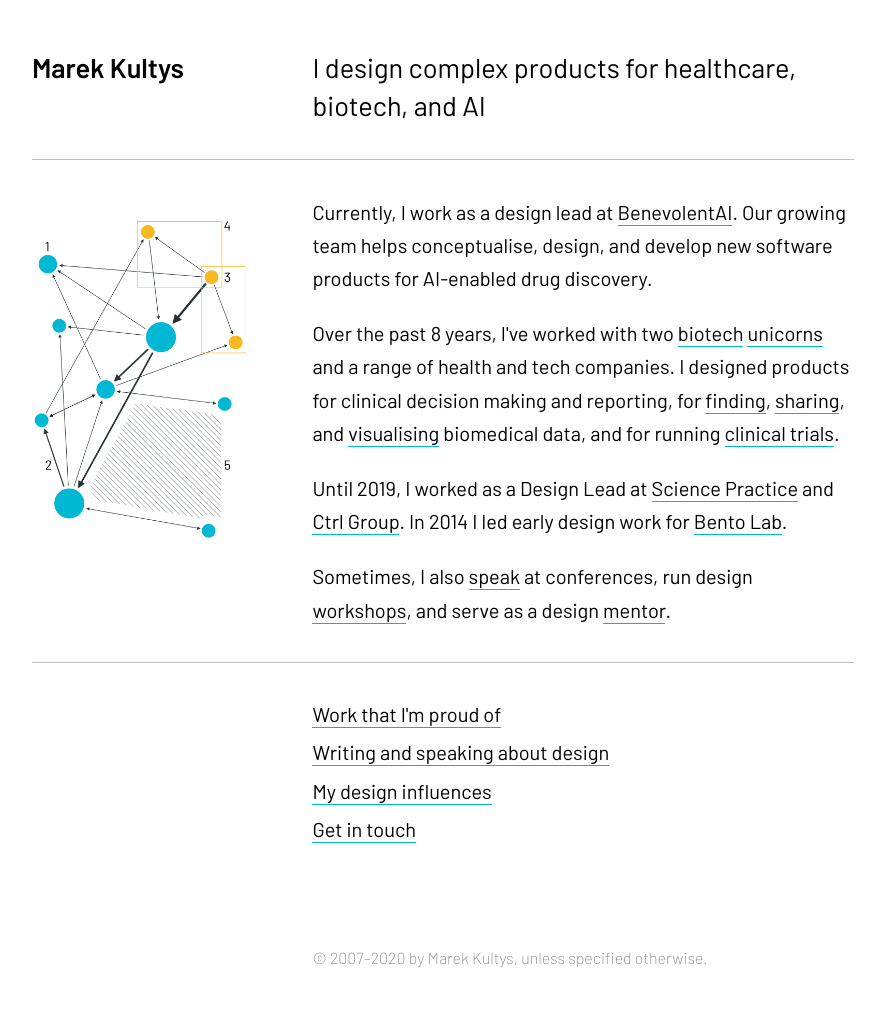
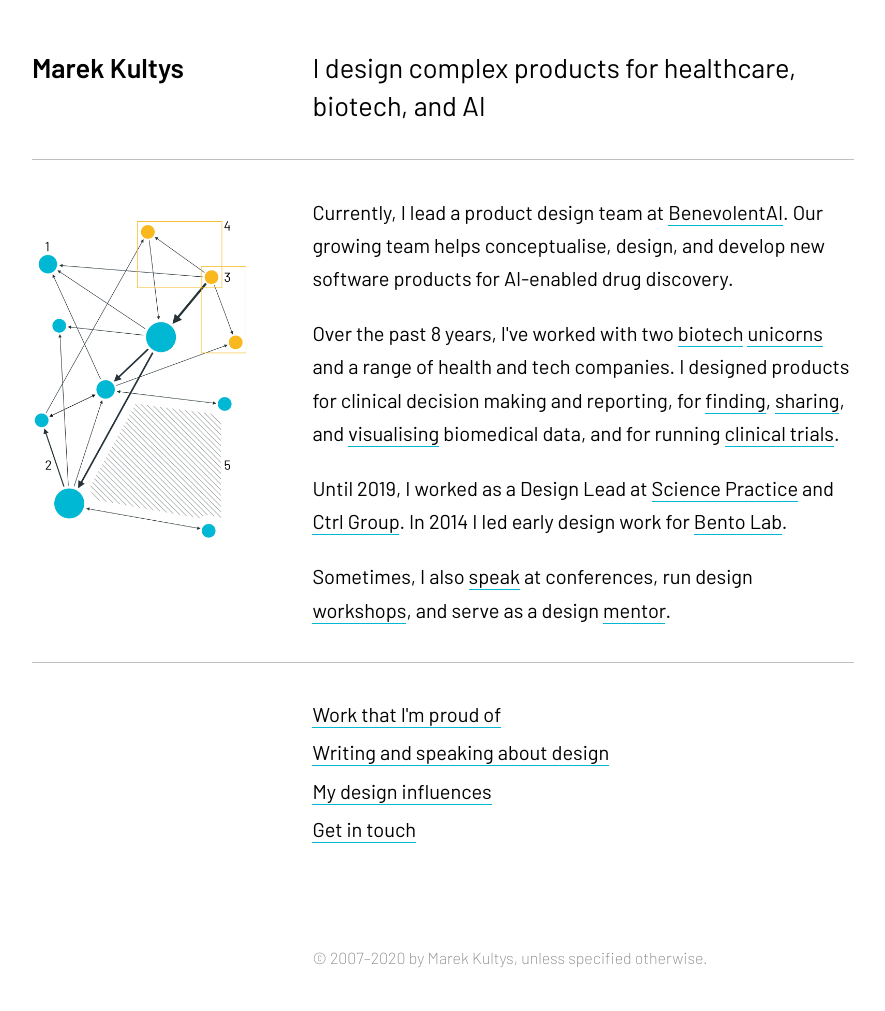
Before and after one commit to marek-kultys/marekkultys.github.io, a Jekyll site: the page built from index.html, in a window 1280 px wide. Shown: the whole page, without its empty margins (197-1082 px from the left). Built offline with Jekyll 4.4.1, drawn with Linux system fonts in a browser that asks for light colours.

Commit message:
Update top line

```diff
--- a/index.html
+++ b/index.html
@@ -10,7 +10,7 @@
       </div>
       <div class="container-two-thirds">
          <p>
-            Currently, I work as a design lead at <a href="http://benevolent.ai">BenevolentAI</a>. Our growing team helps conceptualise, design, and develop new software products for <nobr>AI-enabled</nobr> drug discovery.
+            Currently, I lead a product design team at <a href="http://benevolent.ai">BenevolentAI</a>. Our growing team helps conceptualise, design, and develop new software products for <nobr>AI-enabled</nobr> drug discovery.
          </p>
          <img src="/img/graph-h.png" class="banner-horizontal"/>
          <p>
```
